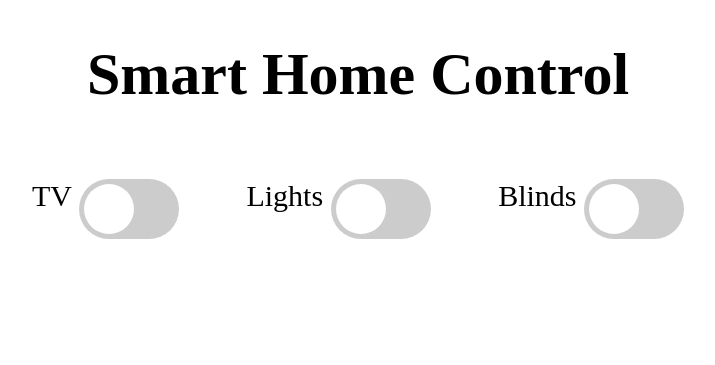
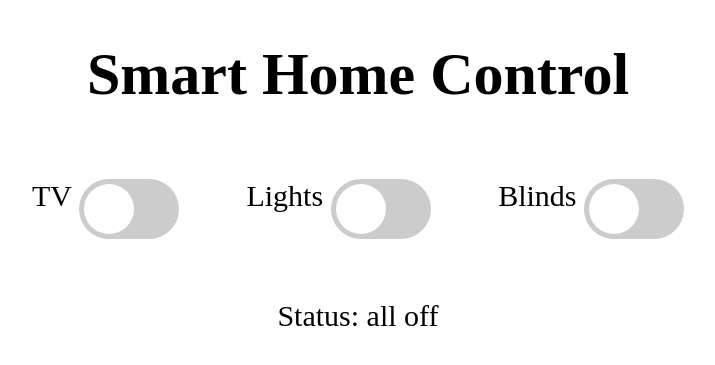
Before and after one commit to plammmygeor/HackTUESX, a Flask app: template app/templates/dashboard.html in a window 1280 px wide. Shown: the top 365 px of the page, without its empty margins (282-997 px from the left). Run offline with Flask 3, Linux system fonts and the light colour scheme; the template is opened without the code that fills it, so the values that code supplies are empty.

Commit message:
Dashboard html to be implemented

```diff
--- a/app/templates/dashboard.html
+++ b/app/templates/dashboard.html
@@ -62,23 +62,96 @@
   <div class="toggle-container">
     <label class="toggle-label">TV</label>
     <label class="toggle-switch">
-      <input type="checkbox">
+      <input id="tv" type="checkbox" onclick="updateState()">
       <span class="toggle-slider"></span>
     </label>
   </div>
   <div class="toggle-container">
     <label class="toggle-label">Lights</label>
     <label class="toggle-switch">
-      <input type="checkbox">
+      <input id="lights" type="checkbox" onclick="updateState()">
       <span class="toggle-slider"></span>
     </label>
   </div>
   <div class="toggle-container">
     <label class="toggle-label">Blinds</label>
     <label class="toggle-switch">
-      <input type="checkbox">
+      <input id="blinds" type="checkbox" onclick="updateState()">
       <span class="toggle-slider"></span>
     </label>
   </div>
+
+  <p id="output">Status: all off</p>
+
+  <script>
+    document.addEventListener('DOMContentLoaded', function() {
+      loadState();
+    });
+
+    function updateState() {
+      const tv = document.querySelector('#tv').checked ? 1 : 0;
+      const lights = document.querySelector('#lights').checked ? 2 : 0;
+      const blinds = document.querySelector('#blinds').checked ? 4 : 0;
+
+      const state = tv + lights + blinds;
+
+      let status;
+      switch(state) {
+        case 0:
+          status = "all off";
+          break;
+        case 2:
+          status = "lamp on";
+          break;
+        case 1:
+          status = "tv on";
+          break;
+        case 4:
+          status = "blinds on";
+          break;
+        case 3:
+          status = "lamp and tv on";
+          break;
+        case 6:
+          status = "lamp and blinds on";
+          break;
+        case 5:
+          status = "tv and blinds on";
+          break;
+        case 7:
+          status = "all on";
+          break;
+        default:
+          status = "unknown";
+          break;
+      }
+
+      document.getElementById("output").textContent = "Status: " + status;
+      saveState();
+    }
+
+    function saveState() {
+      const tvState = document.querySelector('#tv').checked;
+      const lightsState = document.querySelector('#lights').checked;
+      const blindsState = document.querySelector('#blinds').checked;
+
+      localStorage.setItem('tvState', tvState);
+      localStorage.setItem('lightsState', lightsState);
+      localStorage.setItem('blindsState', blindsState);
+    }
+
+    function loadState() {
+      const tvState = localStorage.getItem('tvState') === 'true';
+      const lightsState = localStorage.getItem('lightsState') === 'true';
+      const blindsState = localStorage.getItem('blindsState') === 'true';
+
+      document.querySelector('#tv').checked = tvState;
+      document.querySelector('#lights').checked = lightsState;
+      document.querySelector('#blinds').checked = blindsState;
+
+      updateState();
+    }
+
+  </script>
 </body>
 </html>
```
